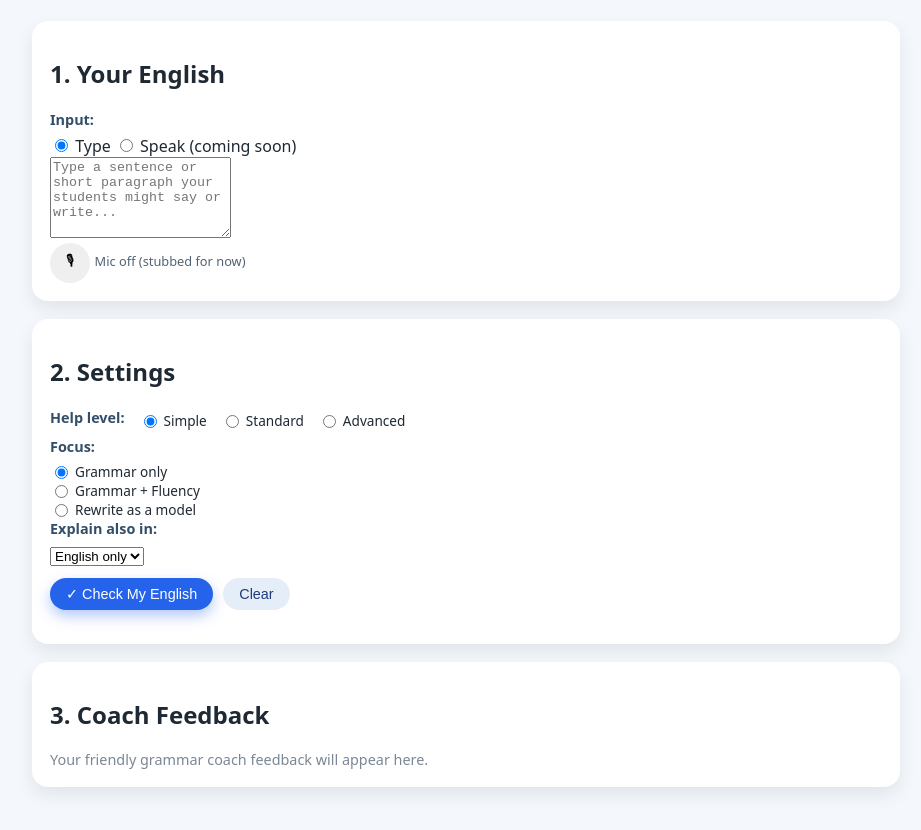
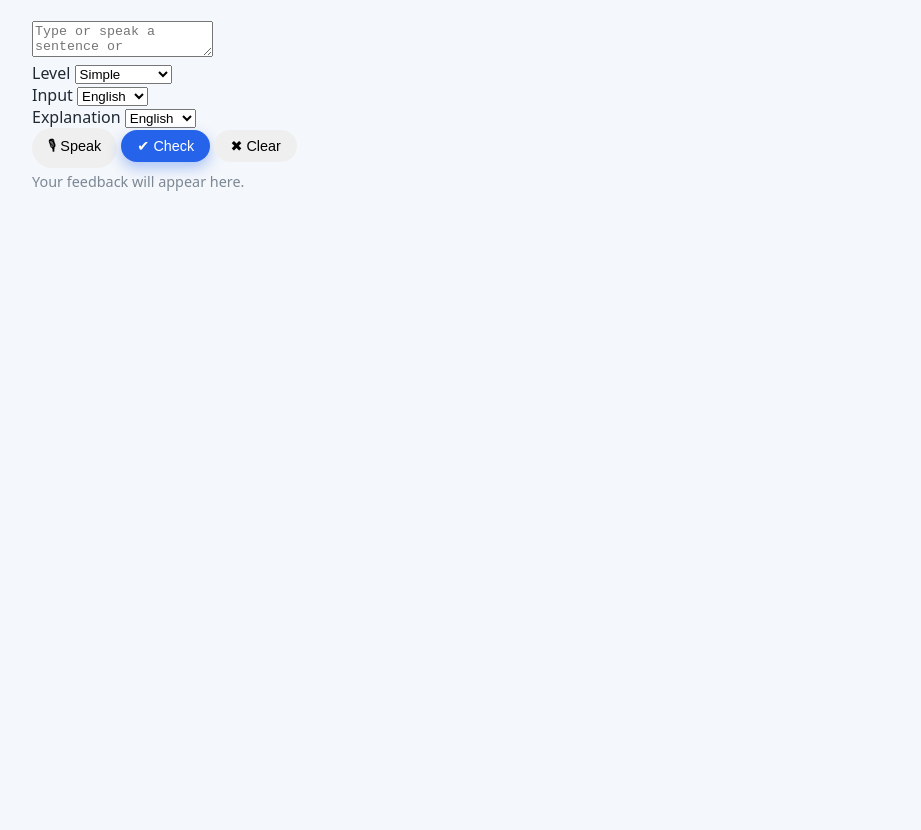
Before and after one commit to RJC888/GrammarESL, a website: page index.html in a window 1280 px wide. Shown: the part 90-920 px from the top of the page, without its empty margins (174-1095 px from the left). After the commit the page ends 800 px from the top, so only its background shows below. Drawn offline with Linux system fonts and the light colour scheme.

Commit message:
Update index.html

```diff
--- a/index.html
+++ b/index.html
@@ -4,129 +4,62 @@
   <meta charset="UTF-8" />
   <title>Grammar Coach</title>
   <meta name="viewport" content="width=device-width, initial-scale=1" />
-  <!-- Keep or update this link to your existing CSS -->
   <link rel="stylesheet" href="styles.css" />
 </head>
 <body>
   <div class="app-shell">
-  <header class="app-header">
-  <h1>Grammar Coach</h1>
-  <p class="subtitle">Fix Grammar Mistakes Easily</p>
-</header>
 
-    <main class="app-main">
-      <!-- 1. INPUT AREA -------------------------------------------------->
-      <section class="card">
-        <h2>1. Your English</h2>
+    <header class="app-header">
+      <h1>Grammar Coach</h1>
+      <p class="subtitle">Fix Grammar Mistakes Easily</p>
+    </header>
 
-        <div class="input-mode-row">
-          <span class="field-label">Input:</span>
-          <label class="mode-option">
-            <input type="radio" name="inputMode" value="text" checked />
-            Type
-          </label>
-          <label class="mode-option">
-            <input type="radio" name="inputMode" value="speech" />
-            Speak (coming soon)
-          </label>
-        </div>
+    <main>
+      <!-- INPUT TEXT AREA -->
+      <textarea id="inputText" class="input-box" placeholder="Type or speak a sentence or paragraph..."></textarea>
 
-        <textarea
-          id="inputText"
-          rows="5"
-          placeholder="Type a sentence or short paragraph your students might say or write..."
-        ></textarea>
-
-        <div class="mic-row">
-          <button id="micBtn" class="btn icon-btn" type="button">
-            🎙
-          </button>
-          <span id="micStatus" class="status-label">Mic off (stubbed for now)</span>
-        </div>
-      </section>
-
-      <!-- 2. SETTINGS ---------------------------------------------------->
-      <section class="card">
-        <h2>2. Settings</h2>
-
-        <!-- Help level (tier) -->
-        <div class="tier-row">
-          <span class="field-label">Help level:</span>
-
-          <label class="tier-option">
-            <input type="radio" name="tier" value="simple" checked />
-            Simple
-          </label>
-
-          <label class="tier-option">
-            <input type="radio" name="tier" value="standard" />
-            Standard
-          </label>
-
-          <label class="tier-option">
-            <input type="radio" name="tier" value="advanced" />
-            Advanced
-          </label>
-        </div>
-
-        <!-- Focus of feedback -->
-        <div class="focus-row">
-          <span class="field-label">Focus:</span>
-
-          <label class="tier-option">
-            <input type="radio" name="focus" value="grammar" checked />
-            Grammar only
-          </label>
-
-          <label class="tier-option">
-            <input type="radio" name="focus" value="grammar_fluency" />
-            Grammar + Fluency
-          </label>
-
-          <label class="tier-option">
-            <input type="radio" name="focus" value="rewrite" />
-            Rewrite as a model
-          </label>
-        </div>
-
-        <!-- Native language for explanations -->
-        <div class="lang-row">
-          <span class="field-label">Explain also in:</span>
-          <select id="nativeLanguage">
-            <option value="English" selected>English only</option>
-            <option value="Spanish">Spanish</option>
-             <option value="Catalan">Catalan</option>
-            <option value="Portuguese">Portuguese</option>
-            <option value="Chinese">Chinese</option>
-            <option value="French">French</option>
+      <!-- CONTROL BAR (3 DROPDOWN COLUMNS) -->
+      <div class="control-row">
+        <div class="control-col">
+          <label for="levelSelect">Level</label>
+          <select id="levelSelect">
+            <option value="simple">Simple</option>
+            <option value="intermediate">Intermediate</option>
+            <option value="advanced">Advanced</option>
           </select>
         </div>
+        <div class="control-col">
+          <label for="inputLangSelect">Input</label>
+          <select id="inputLangSelect">
+            <option value="English">English</option>
+            <option value="Spanish">Spanish</option>
+            <option value="Catalan">Catalan</option>
+          </select>
+        </div>
+        <div class="control-col">
+          <label for="explainLangSelect">Explanation</label>
+          <select id="explainLangSelect">
+            <option value="English">English</option>
+            <option value="Spanish">Spanish</option>
+            <option value="Catalan">Catalan</option>
+          </select>
+        </div>
+      </div>
 
-        <!-- Actions -->
-        <div class="actions">
-          <button id="checkBtn" class="btn primary-btn" type="button">
-            ✓ Check My English
-          </button>
-          <button id="clearBtn" class="btn secondary-btn" type="button">
-            Clear
-          </button>
-        </div>
+      <!-- ACTION BUTTONS -->
+      <div class="action-row">
+        <button id="micBtn" class="btn">🎙 Speak</button>
+        <button id="checkBtn" class="btn primary-btn">✔ Check</button>
+        <button id="clearBtn" class="btn">✖ Clear</button>
+      </div>
 
-        <p id="statusMessage" class="status-message"></p>
-      </section>
+      <!-- OUTPUT BOX -->
+      <div id="outputBox" class="output-box">
+        <p class="placeholder">Your feedback will appear here.</p>
+      </div>
+    </main>
 
-      <!-- 3. RESULTS ----------------------------------------------------->
-      <section class="card">
-        <h2>3. Coach Feedback</h2>
-        <div id="results" class="results-box">
-          <p class="placeholder">
-            Your friendly grammar coach feedback will appear here.
-          </p>
-        </div>
-      </section>
-    </main>
+    <script src="app.js"></script>
   </div>
-
-  <script src="app.js"></script>
 </body>
 </html>
```
